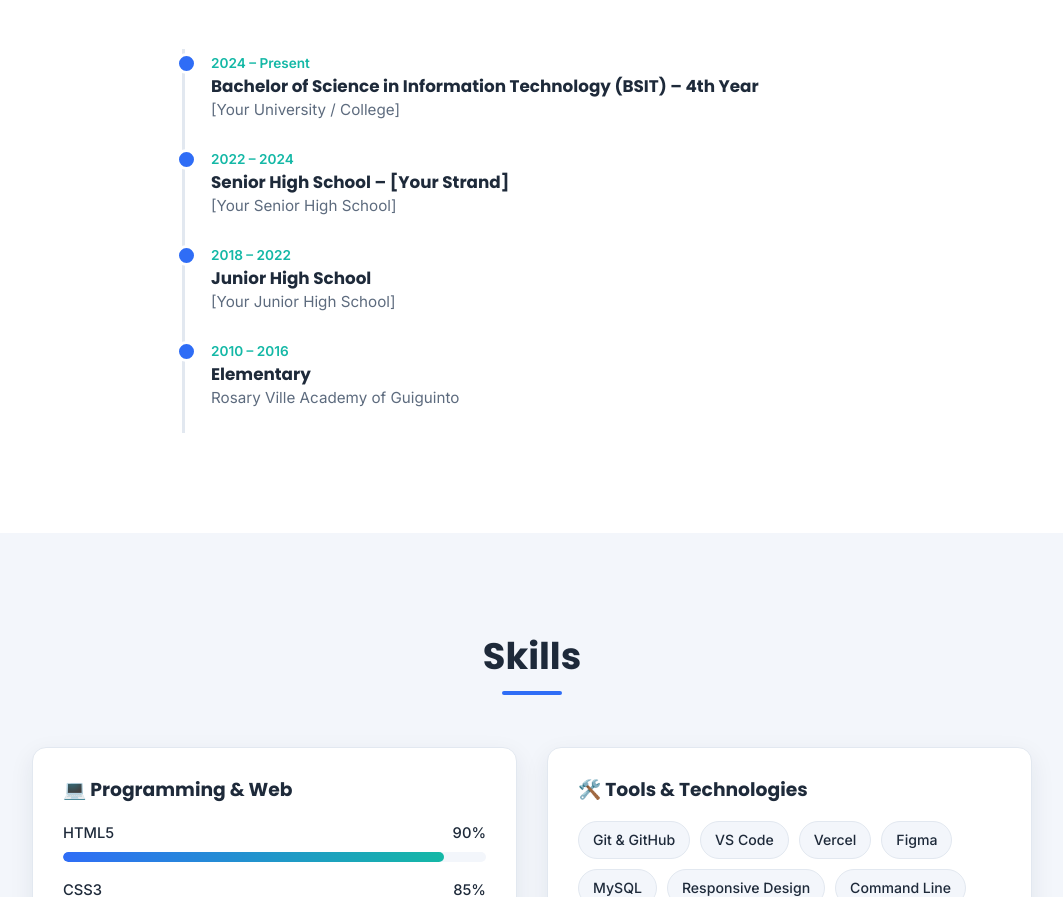
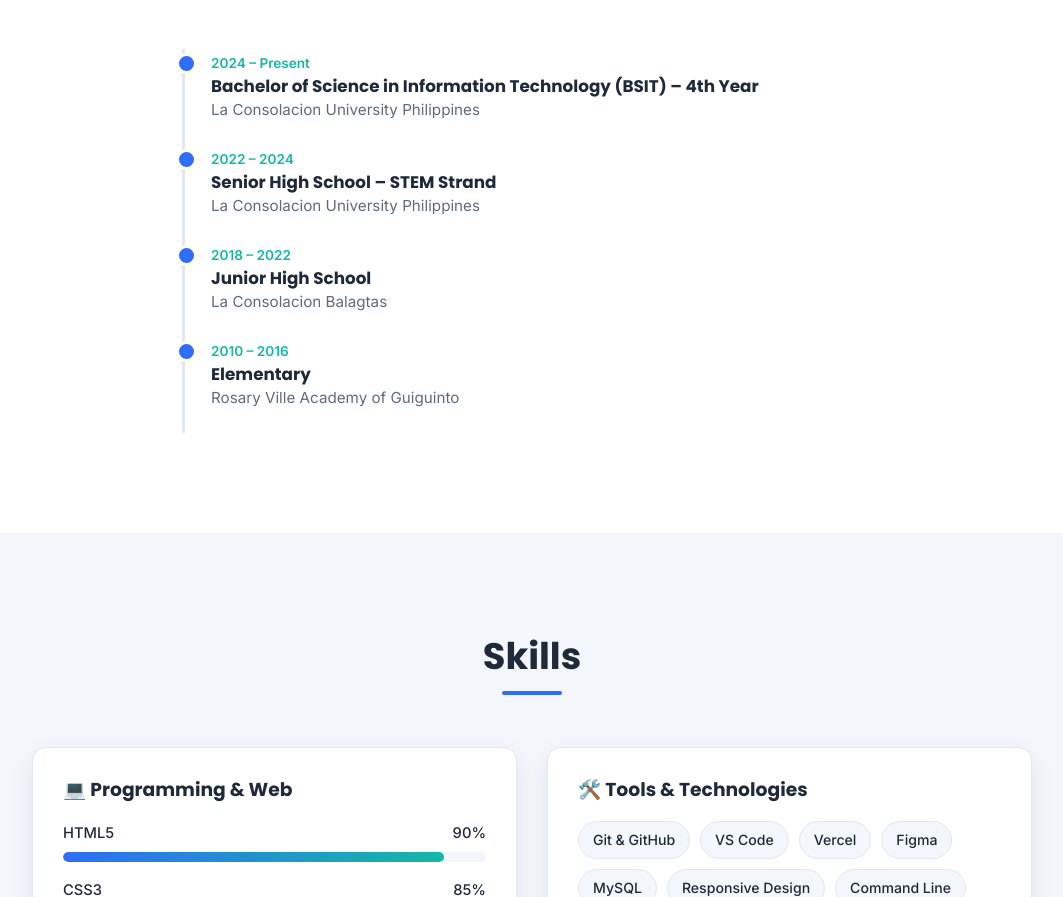
Before and after one commit to franzadriannoguera-commits/personal-portfolio, a plain HTML site: page index.html in a window 1280 px wide. Shown: the part 965-1862 px from the top of the page, without its empty margins (108-1171 px from the left). Drawn offline with Linux system fonts and the light colour scheme.

Commit message:
Fill in education institutions and strand
Co-authored-by: Copilot <223556219+Copilot@users.noreply.github.com>

```diff
--- a/index.html
+++ b/index.html
@@ -62,17 +62,17 @@
         <div class="timeline-item">
           <span class="year">2024 – Present</span>
           <h4>Bachelor of Science in Information Technology (BSIT) – 4th Year</h4>
-          <p>[Your University / College]</p>
+          <p>La Consolacion University Philippines</p>
         </div>
         <div class="timeline-item">
           <span class="year">2022 – 2024</span>
-          <h4>Senior High School – [Your Strand]</h4>
-          <p>[Your Senior High School]</p>
+          <h4>Senior High School – STEM Strand</h4>
+          <p>La Consolacion University Philippines</p>
         </div>
         <div class="timeline-item">
           <span class="year">2018 – 2022</span>
           <h4>Junior High School</h4>
-          <p>[Your Junior High School]</p>
+          <p>La Consolacion Balagtas</p>
         </div>
         <div class="timeline-item">
           <span class="year">2010 – 2016</span>
```
